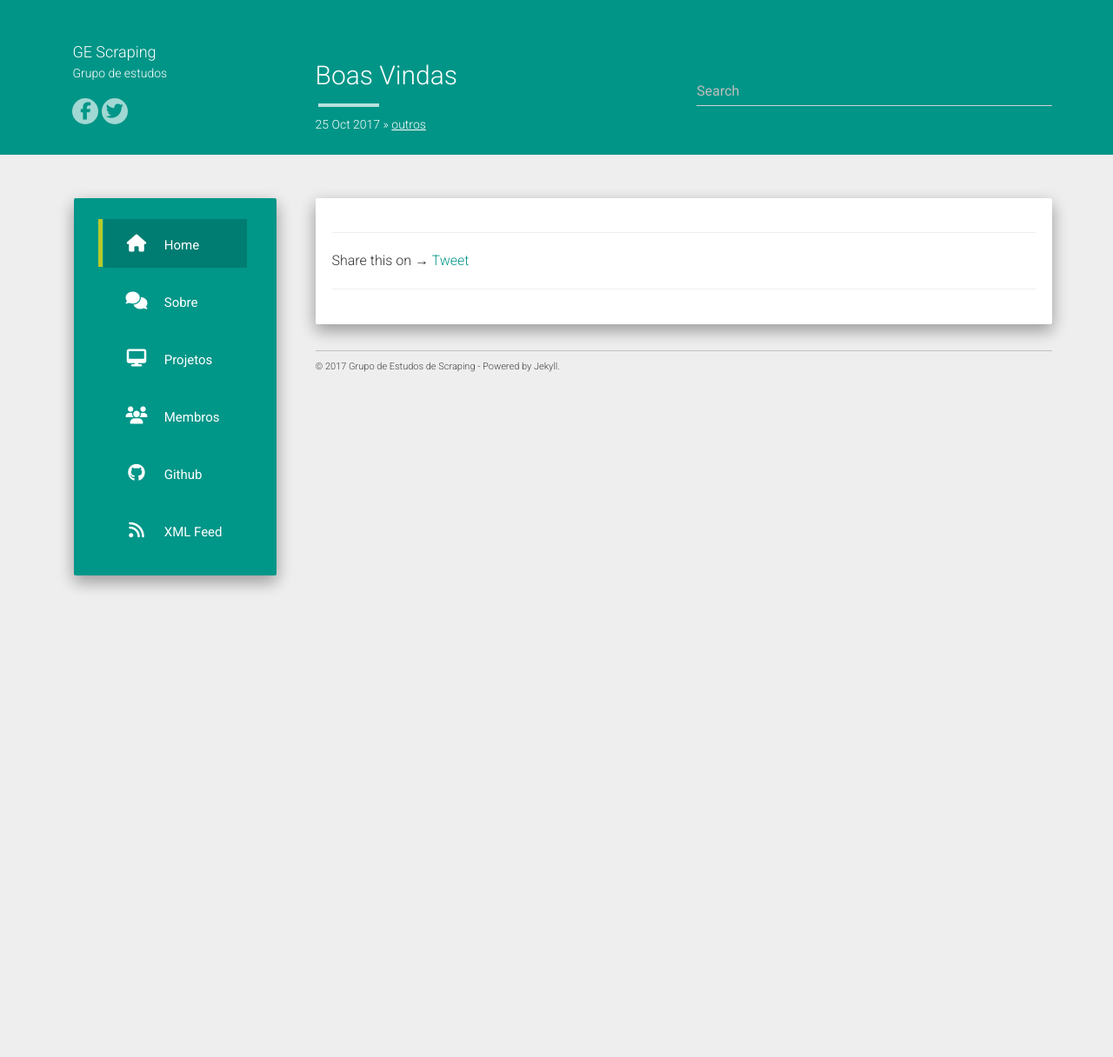
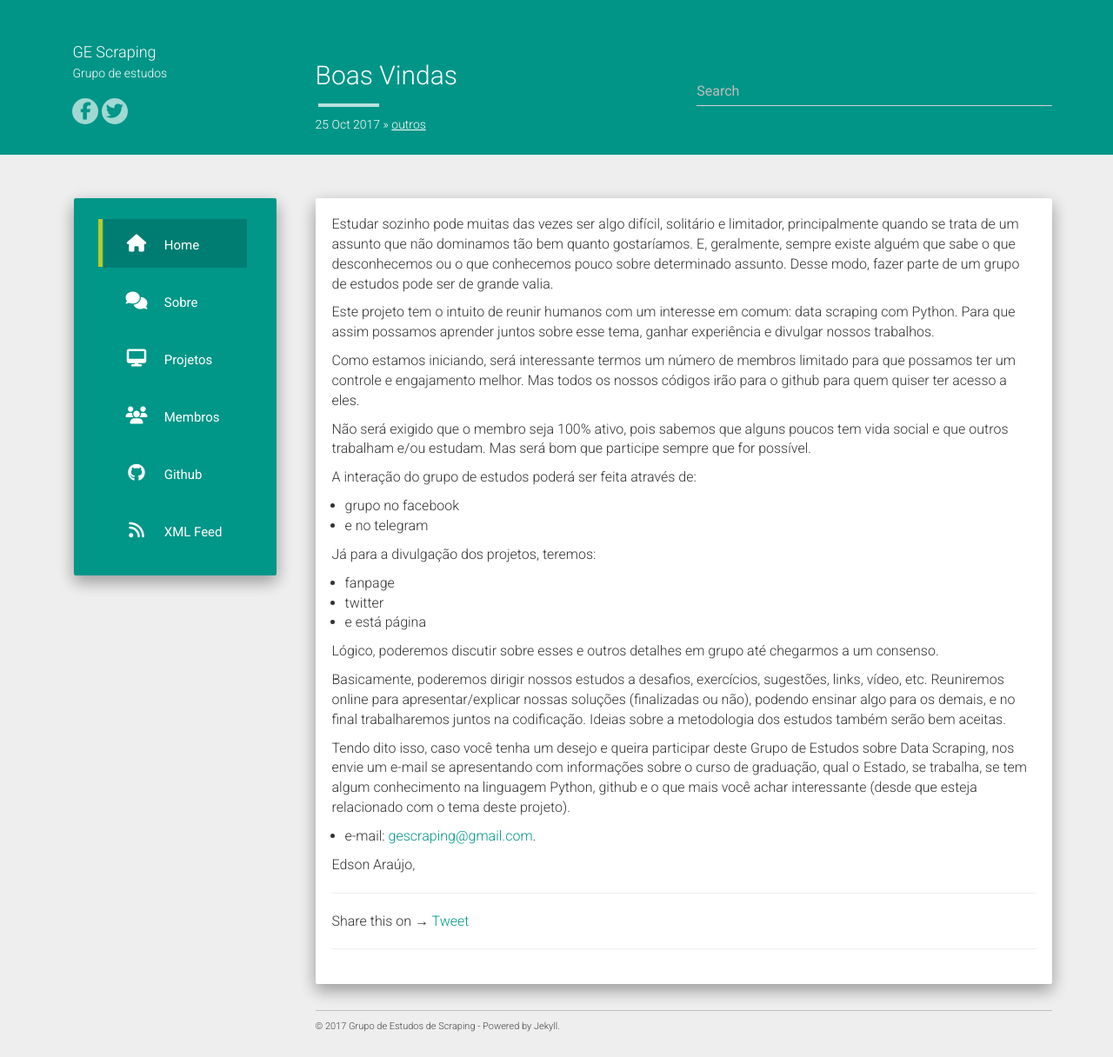
Before and after one commit to edsonlead/gescraping.github.io, a Jekyll site: the page built from _posts/2017-10-25-boas-vindas.md, in a window 1280 px wide. Shown: the whole page at 87% size. Built offline with Jekyll 4.4.1, drawn with Linux system fonts in a browser that asks for light colours; nearby versions of some CDN libraries; comment, search, counter and statistics services are not loaded; before the commit the page ends 900 px from its top, so only the background shows below that.

Commit message:
texto inserido

```diff
--- a/_posts/2017-10-25-boas-vindas.md
+++ b/_posts/2017-10-25-boas-vindas.md
@@ -4,3 +4,33 @@ title: Boas Vindas
 date:  2017-10-25
 categories: outros
 ---
+
+Estudar sozinho pode muitas das vezes ser algo difícil, solitário e limitador, principalmente quando se trata de um assunto que não dominamos tão bem quanto gostaríamos. E, geralmente, sempre existe alguém que sabe o que desconhecemos ou o que conhecemos pouco sobre determinado assunto. Desse modo, fazer parte de um grupo de estudos pode ser de grande valia.
+
+Este projeto tem o intuito de reunir humanos com um interesse em comum: data scraping com Python. Para que assim possamos aprender juntos sobre esse tema, ganhar experiência e divulgar nossos trabalhos.
+
+Como estamos iniciando, será interessante termos um número de membros limitado para que possamos ter um controle e engajamento melhor. Mas todos os nossos códigos irão para o github para quem quiser ter acesso a eles.
+
+Não será exigido que o membro seja 100% ativo, pois sabemos que alguns poucos tem vida social e que outros trabalham e/ou estudam. Mas será bom que participe sempre que for possível.
+
+A interação do grupo de estudos poderá ser feita através de:
+
+* grupo no facebook
+* e no telegram
+
+Já para a divulgação dos projetos, teremos:
+
+* fanpage
+* twitter
+* e está página
+
+Lógico, poderemos discutir sobre esses e outros detalhes em grupo até chegarmos a um consenso.
+
+Basicamente, poderemos dirigir nossos estudos a desafios, exercícios, sugestões, links, vídeo, etc. Reuniremos online para apresentar/explicar nossas soluções (finalizadas ou não), podendo ensinar algo para os demais, e no final trabalharemos juntos na codificação. Ideias sobre a metodologia dos estudos também serão bem aceitas.
+
+Tendo dito isso, caso você tenha um desejo e queira participar deste Grupo de Estudos sobre Data Scraping, nos envie um e-mail se apresentando com informações sobre o curso de graduação, qual o Estado, se trabalha, se tem algum conhecimento na linguagem Python, github e o que mais você achar interessante (desde que esteja relacionado com o tema deste projeto).
+
+* e-mail: [gescraping@gmail.com](mailto:gescraping@gmail.com).
+
+
+Edson Araújo,
```
